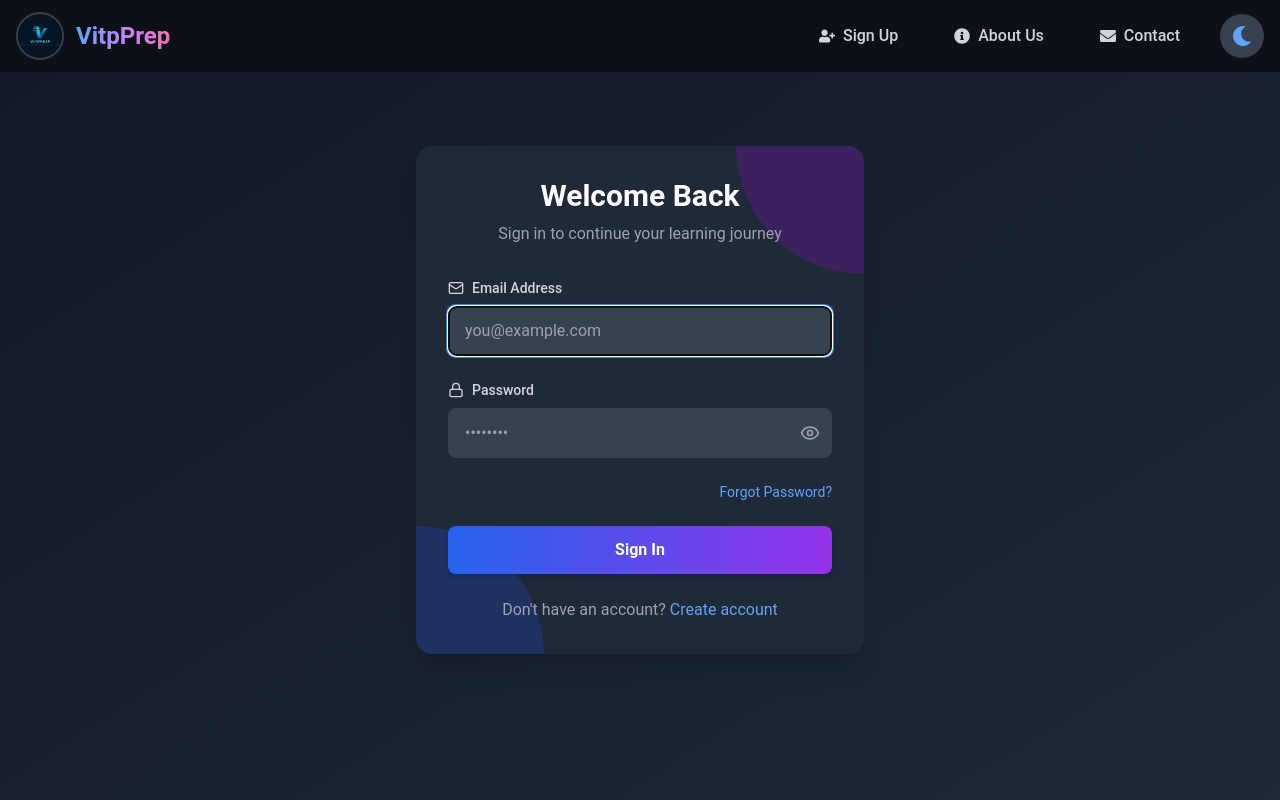
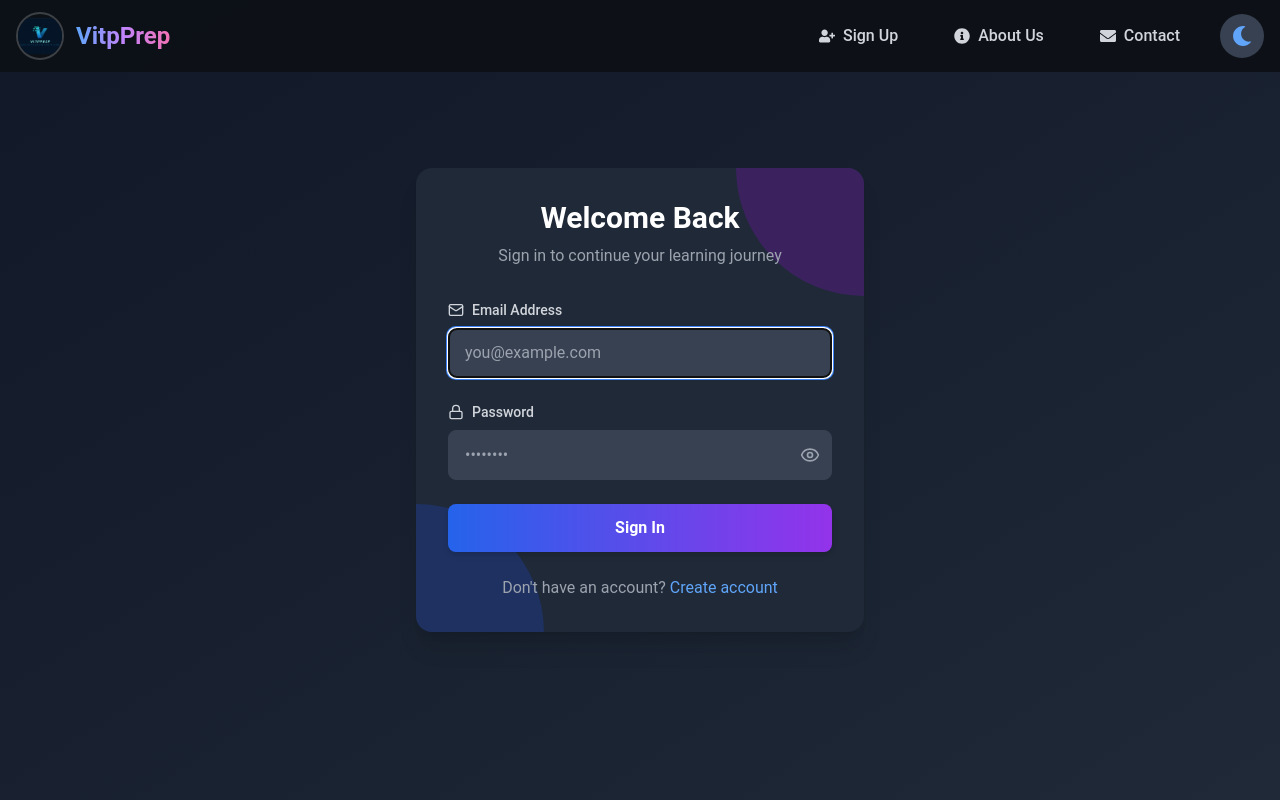
Before and after one commit to Niltiwari7/VitpPrep, a React (Vite) app in the folder frontend/: page /signin in a window 1280 px wide. Shown: the top 800 px of the page. Built offline with nearby package versions, Linux system fonts and the light colour scheme.

Commit message:
Update SignIn.jsx

```diff
--- a/frontend/src/pages/SignIn.jsx
+++ b/frontend/src/pages/SignIn.jsx
@@ -127,15 +127,7 @@
               </div>
             </div>
 
-            {/* Forgot Password */}
-            <div className="flex justify-end">
-              <a
-                href="/forgot-password"
-                className="text-sm text-blue-600 hover:text-blue-700 dark:text-blue-400"
-              >
-                Forgot Password?
-              </a>
-            </div>
+
 
             {/* Error Message */}
             {error && (
```
